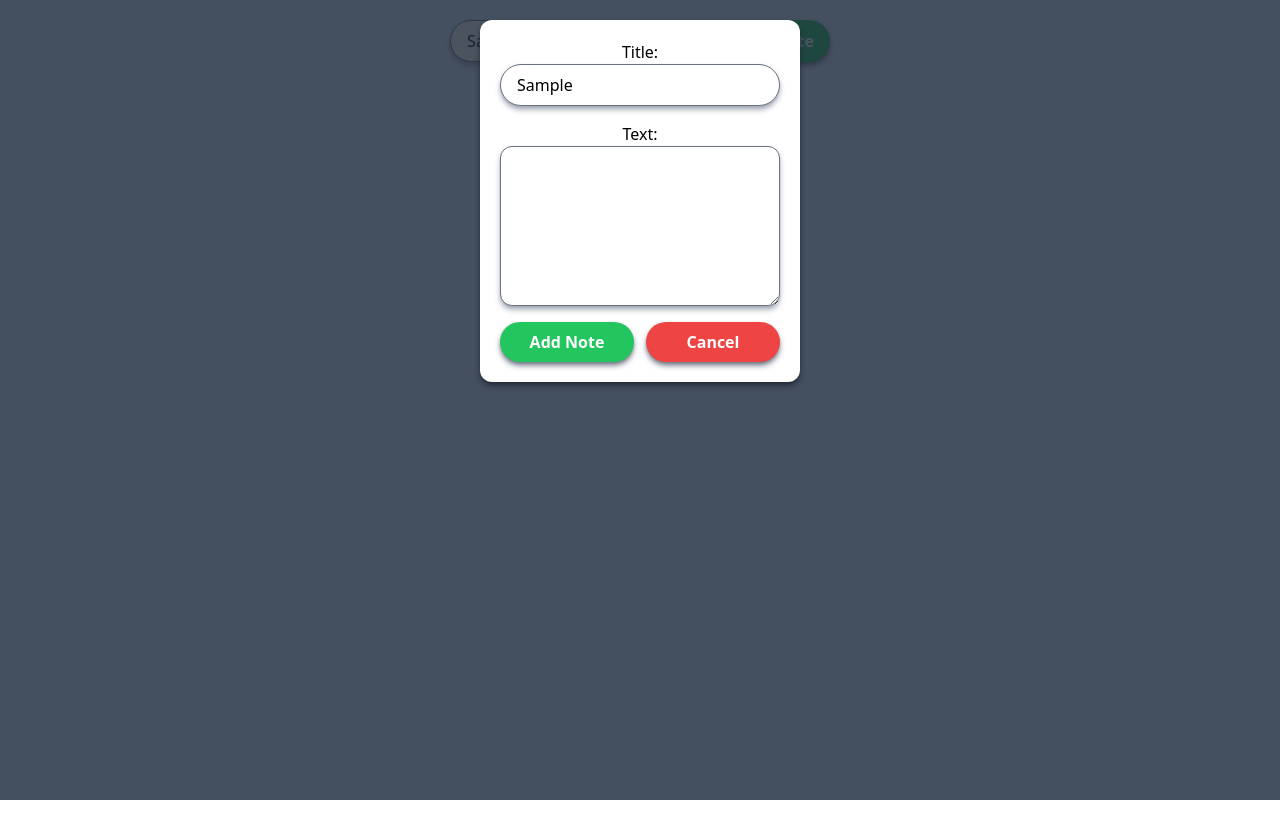
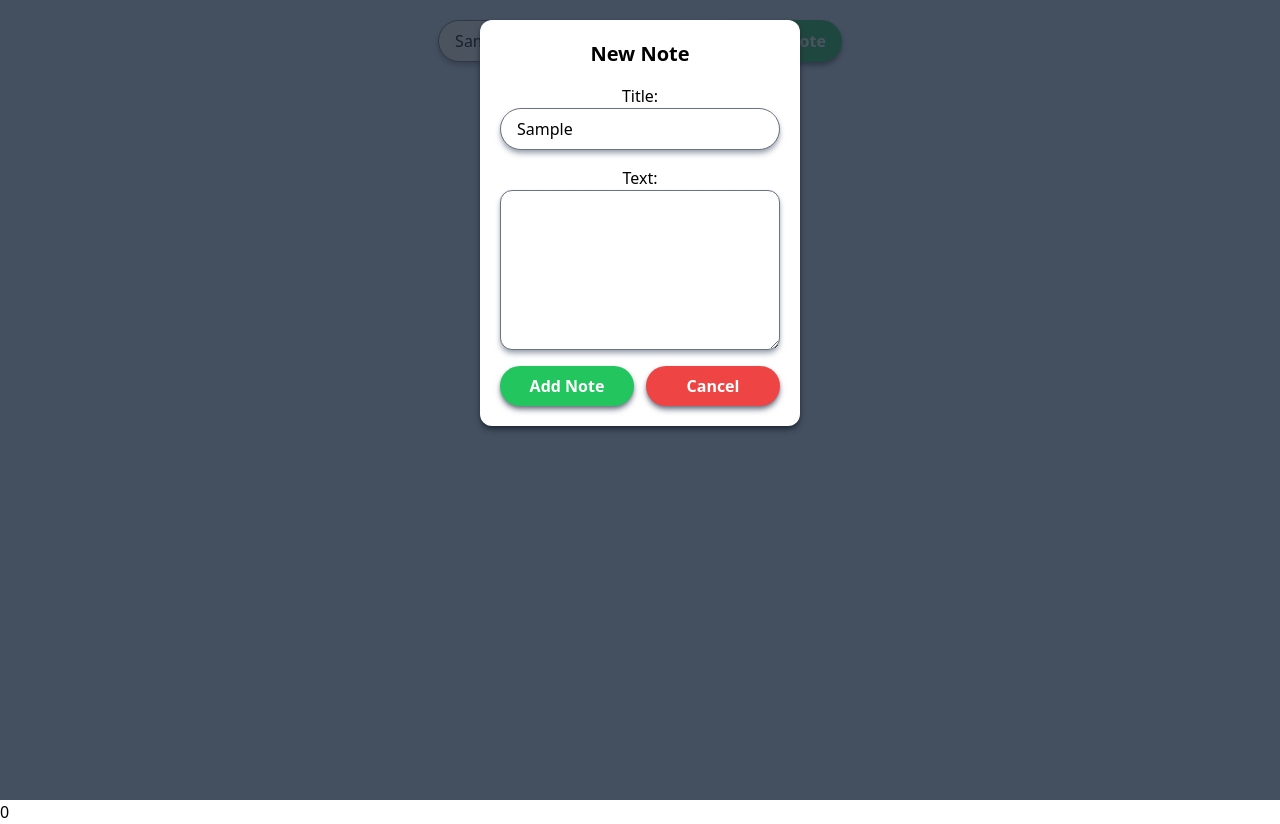
Before and after one commit to horaciosdev/react-notes, a React (Vite) app: page / in a window 1280 px wide. Both pictures are taken after typing "Sample" into the empty fields and a click on the button "Add Note". Before the commit the page ends 800 px from the top, so only its background shows below. Built offline with nearby package versions, Linux system fonts and the light colour scheme.

Commit message:
reafactor: refatorados códigos relativos a criação e edição de Notes

```diff
--- /dev/null
+++ b/src/components/EditNoteForm.tsx
@@ -0,0 +1,43 @@
+export default function EditNoteForm(props: any) {
+  const { title, setTitle } = props;
+  const { text, setText } = props;
+
+  return (
+    <form className="flex flex-col max-w-xs w-96 shadow-md shadow-gray-800 justify-center item-center gap-4 bg-white mt-5 p-5 rounded-xl">
+      <h1 className="text-center text-xl font-bold">Edit Note</h1>
+      <label className="flex flex-col justify-center items-center">
+        Title:
+        <input
+          className="input-primary"
+          type="text"
+          value={title}
+          onChange={(e) => setTitle(e.target.value)}
+        />
+      </label>
+      <label className="flex flex-col justify-center items-center">
+        Text:
+        <textarea
+          className="textarea-primary h-40"
+          value={text}
+          onChange={(e) => setText(e.target.value)}
+        />
+      </label>
+      <div className="flex justify-center items-center gap-3">
+        <button
+          className="btn-success w-40"
+          type="submit"
+          onClick={() => props.saveNote()}
+        >
+          Save
+        </button>
+
+        <button
+          className="btn-danger w-40"
+          onClick={() => props.handleCancelNote()}
+        >
+          Cancel
+        </button>
+      </div>
+    </form>
+  );
+}
--- a/src/components/Form.tsx
+++ /dev/null
@@ -1,109 +0,0 @@
-import { useState } from "react";
-import { INote } from "../interfaces/INote";
-
-function getRandomColor() {
-  return "hsl(" + Math.random() * 360 + ", 100%, 75%)";
-}
-
-export default function Form(props: any) {
-  const [titulo, setTitulo] = useState("");
-  const [corpo, setCorpo] = useState("");
-  const [openModal, setOpenModal] = useState(false);
-  const [search, setSearch] = useState("");
-
-  function handleSubmit(event: React.FormEvent) {
-    event.preventDefault();
-    const newNote: INote = {
-      id: Date.now(),
-      date: Date.now(),
-      lastUpdate: Date.now(),
-      title: titulo,
-      text: corpo,
-      color: getRandomColor(),
-    };
-
-    props.addNote(newNote);
-
-    setTitulo("");
-    setCorpo("");
-    setSearch("");
-    setOpenModal(false);
-  }
-
-  const handleSearch = (searchInput: string) => {
-    setSearch(searchInput);
-    props.searchNotes(searchInput);
-  };
-
-  const handleOpenModal = () => {
-    openModal ? setOpenModal(false) : setOpenModal(true);
-    if (search) {
-      setTitulo(search);
-    }
-  };
-
-  const handleCancelNote = () => {
-    setTitulo("");
-    setCorpo("");
-    setOpenModal(false);
-  };
-  return (
-    <>
-      <div className="flex justify-center space-x-2 p-5">
-        <label className="flex flex-col justify-center items-center">
-          <input
-            className="input-primary"
-            type="text"
-            placeholder="Type to search..."
-            value={search}
-            onChange={(e) => handleSearch(e.target.value)}
-          />
-        </label>
-        <button
-          type="button"
-          className="btn-success"
-          onClick={() => handleOpenModal()}
-        >
-          Add Note
-        </button>
-      </div>
-      {openModal && (
-        <div className="z-10 fixed min-h-full min-w-full inset-0 bg-gray-800/[.8] flex justify-center items-start">
-          <form
-            className="flex flex-col max-w-xs w-96 shadow-md shadow-gray-800 justify-center item-center gap-4 bg-white mt-5 p-5 rounded-xl"
-            onSubmit={handleSubmit}
-          >
-            <label className="flex flex-col justify-center items-center">
-              Title:
-              <input
-                className="input-primary"
-                type="text"
-                value={titulo}
-                onChange={(e) => setTitulo(e.target.value)}
-              />
-            </label>
-            <label className="flex flex-col justify-center items-center">
-              Text:
-              <textarea
-                className="textarea-primary h-40"
-                value={corpo}
-                onChange={(e) => setCorpo(e.target.value)}
-              />
-            </label>
-            <div className="flex justify-center items-center gap-3">
-              <button className="btn-success w-40" type="submit">
-                Add Note
-              </button>
-              <button
-                className="btn-danger w-40"
-                onClick={() => handleCancelNote()}
-              >
-                Cancel
-              </button>
-            </div>
-          </form>
-        </div>
-      )}
-    </>
-  );
-}
--- /dev/null
+++ b/src/components/NewNoteForm.tsx
@@ -0,0 +1,43 @@
+export default function NewNoteForm(props: any) {
+  const { title, setTitle } = props;
+  const { text, setText } = props;
+
+  return (
+    <form className="flex flex-col max-w-xs w-96 shadow-md shadow-gray-800 justify-center item-center gap-4 bg-white mt-5 p-5 rounded-xl">
+      <h1 className="text-center text-xl font-bold">New Note</h1>
+      <label className="flex flex-col justify-center items-center">
+        Title:
+        <input
+          className="input-primary"
+          type="text"
+          value={title}
+          onChange={(e) => setTitle(e.target.value)}
+        />
+      </label>
+      <label className="flex flex-col justify-center items-center">
+        Text:
+        <textarea
+          className="textarea-primary h-40"
+          value={text}
+          onChange={(e) => setText(e.target.value)}
+        />
+      </label>
+      <div className="flex justify-center items-center gap-3">
+        <button
+          className="btn-success w-40"
+          type="submit"
+          onClick={() => props.addNewNote()}
+        >
+          Add Note
+        </button>
+
+        <button
+          className="btn-danger w-40"
+          onClick={() => props.handleCancelNote()}
+        >
+          Cancel
+        </button>
+      </div>
+    </form>
+  );
+}
--- a/src/components/Note.tsx
+++ b/src/components/Note.tsx
@@ -1,21 +1,52 @@
+import { FaEdit, FaTrash } from "react-icons/fa";
+
 export default function Note(props: any) {
   const { note } = props;
-  const date = new Date(note.date).toLocaleDateString("pt-br");
-  const lastUpdate = new Date(note.lastUpdate).toLocaleDateString("pt-br");
+  const options: Intl.DateTimeFormatOptions = {
+    year: "numeric",
+    month: "numeric",
+    day: "numeric",
+    hour: "numeric",
+    minute: "numeric",
+    second: "numeric",
+  };
+  const date = new Date(note.date).toLocaleDateString("pt-br", options);
+  const lastUpdate = new Date(note.lastUpdate).toLocaleDateString(
+    "pt-br",
+    options
+  );
   return (
     <div
       className="flex flex-col justify-start items-center w-80 min-h-[15rem] p-4 rounded-xl gap-2 shadow-md shadow-gray-400"
       style={{ backgroundColor: note.color }}
     >
-      <h2 className="font-semibold text-center text-xl mb-3">{note.title}</h2>
+      <h1 className="font-semibold text-center text-xl">{note.title}</h1>
       <p className="mb-3">{note.text}</p>
-      <p className="text-xs">
-        Created: {date} Updated: {lastUpdate}
-      </p>
 
-      <div className="flex mt-auto pt-2 border-t-2 w-full border-gray-300 justify-center items-center gap-3">
-        <button type="button" className="btn-danger" onClick={props.onDelete}>
-          Delete
+      <div className="mt-auto">
+        <p className="text-xs">
+          <span className="font-bold mr-5">Created on:</span>
+          <span className="float-right">{date}</span>
+        </p>
+        <p className="text-xs">
+          <span className="font-bold mr-5">Last Updated:</span>
+          <span className="float-right">{lastUpdate}</span>
+        </p>
+      </div>
+      <div className="flex pt-2 border-t-2 w-full border-gray-300 justify-center items-center gap-3">
+        <button
+          type="button"
+          className="btn-primary"
+          onClick={() => props.onEdit(note.id)}
+        >
+          <FaEdit /> Edit
+        </button>
+        <button
+          type="button"
+          className="btn-danger"
+          onClick={() => props.onDelete(note.id)}
+        >
+          <FaTrash /> Delete
         </button>
       </div>
     </div>
--- /dev/null
+++ b/src/components/TopBar.tsx
@@ -0,0 +1,34 @@
+import { FaPlus } from "react-icons/fa";
+import { useState } from "react";
+
+export default function TopBar(props: any) {
+  const { search, setSearch } = props;
+
+  const handleSearch = (searchInput: string) => {
+    setSearch(searchInput);
+    props.searchNotes(searchInput);
+  };
+
+  return (
+    <>
+      <div className="flex justify-center space-x-2 p-5">
+        <label className="flex flex-col justify-center items-center">
+          <input
+            className="input-primary"
+            type="text"
+            placeholder="Type to search..."
+            value={search}
+            onChange={(e) => handleSearch(e.target.value)}
+          />
+        </label>
+        <button
+          type="button"
+          className="btn-success"
+          onClick={() => props.handleOpenModal(search)}
+        >
+          <FaPlus /> Add Note
+        </button>
+      </div>
+    </>
+  );
+}
--- a/src/index.css
+++ b/src/index.css
@@ -4,7 +4,7 @@
 
 @layer components {
   .btn-primary {
-    @apply bg-blue-500 hover:bg-blue-700 text-white font-bold py-2 px-4 rounded-full shadow-md shadow-gray-500;
+    @apply flex justify-center items-center gap-2 bg-blue-500 hover:bg-blue-700 text-white font-bold py-2 px-4 rounded-full shadow-md shadow-gray-500;
   }
   .btn-success {
     @apply btn-primary bg-gradient-to-b bg-green-500 hover:bg-green-700;
--- a/src/pages/NotesApp.tsx
+++ b/src/pages/NotesApp.tsx
@@ -1,16 +1,58 @@
 import { useEffect, useState } from "react";
-import Form from "../components/Form";
+import TopBar from "../components/TopBar";
 import Note from "../components/Note";
 import { INote } from "../interfaces/INote";
+import NewNoteForm from "../components/NewNoteForm";
+import EditNoteForm from "../components/EditNoteForm";
+
+function getRandomColor() {
+  return "hsl(" + Math.random() * 360 + ", 100%, 90%)";
+}
 
 export default function NotesApp() {
+  const [search, setSearch] = useState("");
   const [notes, setNotes] = useState<INote[]>([]);
   const [filteredNotes, setFilteredNotes] = useState<INote[]>([]);
   const [contentLoaded, setContentLoaded] = useState(false);
 
-  const addNote = (newNote: INote) => {
+  const [title, setTitle] = useState("");
+  const [text, setText] = useState("");
+  const [creatingNewNote, setOpenModal] = useState(false);
+  const [editingId, setEditingId] = useState(0);
+
+  const addNewNote = () => {
+    const newNote: INote = {
+      id: Date.now(),
+      date: Date.now(),
+      lastUpdate: Date.now(),
+      title: title,
+      text: text,
+      color: getRandomColor(),
+    };
+
     const newNotes = [newNote, ...notes];
     setNotes(newNotes);
+
+    setTitle("");
+    setText("");
+    setSearch("");
+    setOpenModal(false);
+  };
+
+  const saveNote = () => {
+    const editedNotes = notes.map((note) => {
+      if (note.id == editingId) {
+        return { ...note, title: title, text: text, lastUpdate: Date.now() };
+      }
+      return note;
+    });
+
+    setEditingId(0);
+    setNotes(editedNotes);
+
+    setTitle("");
+    setText("");
+    setSearch("");
   };
 
   const onDeleteNote = (noteId: number) => {
@@ -29,6 +71,29 @@ export default function NotesApp() {
     setFilteredNotes(fNotes);
   };
 
+  const handleOpenModal = (searchTerm: string) => {
+    creatingNewNote ? setOpenModal(false) : setOpenModal(true);
+    if (searchTerm) {
+      setTitle(searchTerm);
+    }
+  };
+
+  const handleCancelNote = () => {
+    setTitle("");
+    setText("");
+    setOpenModal(false);
+  };
+
+  const onEdit = (noteId: number) => {
+    setEditingId(noteId);
+
+    const noteToEdit = notes.find((note) => note.id == noteId);
+    if (noteToEdit) {
+      setTitle(noteToEdit.title);
+      setText(noteToEdit.text);
+    }
+  };
+
   useEffect(() => {
     const loadedNotes = JSON.parse(
       window.localStorage.getItem("notes") || "[]"
@@ -45,8 +110,15 @@ export default function NotesApp() {
   }, [notes]);
 
   return (
+    <>
       <div className="bg-blue-100 min-h-screen">
-      <Form addNote={addNote} searchNotes={searchNotes} />
+        <TopBar
+          search={search}
+          setSearch={setSearch}
+          addNote={addNewNote}
+          searchNotes={searchNotes}
+          handleOpenModal={handleOpenModal}
+        />
         <div className="p-2 w-full flex justify-center items-start gap-4 flex-wrap">
           {filteredNotes
             ? filteredNotes.map((note: INote) => (
@@ -54,6 +126,7 @@ export default function NotesApp() {
                   key={note.id}
                   note={note}
                   onDelete={() => onDeleteNote(note.id)}
+                  onEdit={onEdit}
                 />
               ))
             : notes.map((note: INote) => (
@@ -61,9 +134,37 @@ export default function NotesApp() {
                   key={note.id}
                   note={note}
                   onDelete={() => onDeleteNote(note.id)}
+                  onEdit={onEdit}
                 />
               ))}
         </div>
       </div>
+
+      {creatingNewNote && (
+        <div className="z-10 fixed min-h-full min-w-full inset-0 bg-gray-800/[.8] flex justify-center items-start">
+          <NewNoteForm
+            title={title}
+            setTitle={setTitle}
+            text={text}
+            setText={setText}
+            handleCancelNote={handleCancelNote}
+            addNewNote={addNewNote}
+          />
+        </div>
+      )}
+
+      {editingId && (
+        <div className="z-10 fixed min-h-full min-w-full inset-0 bg-gray-800/[.8] flex justify-center items-start">
+          <EditNoteForm
+            title={title}
+            setTitle={setTitle}
+            text={text}
+            setText={setText}
+            handleCancelNote={handleCancelNote}
+            saveNote={saveNote}
+          />
+        </div>
+      )}
+    </>
   );
 }
```
Lines whose indentation alone changed are shown as unchanged.
